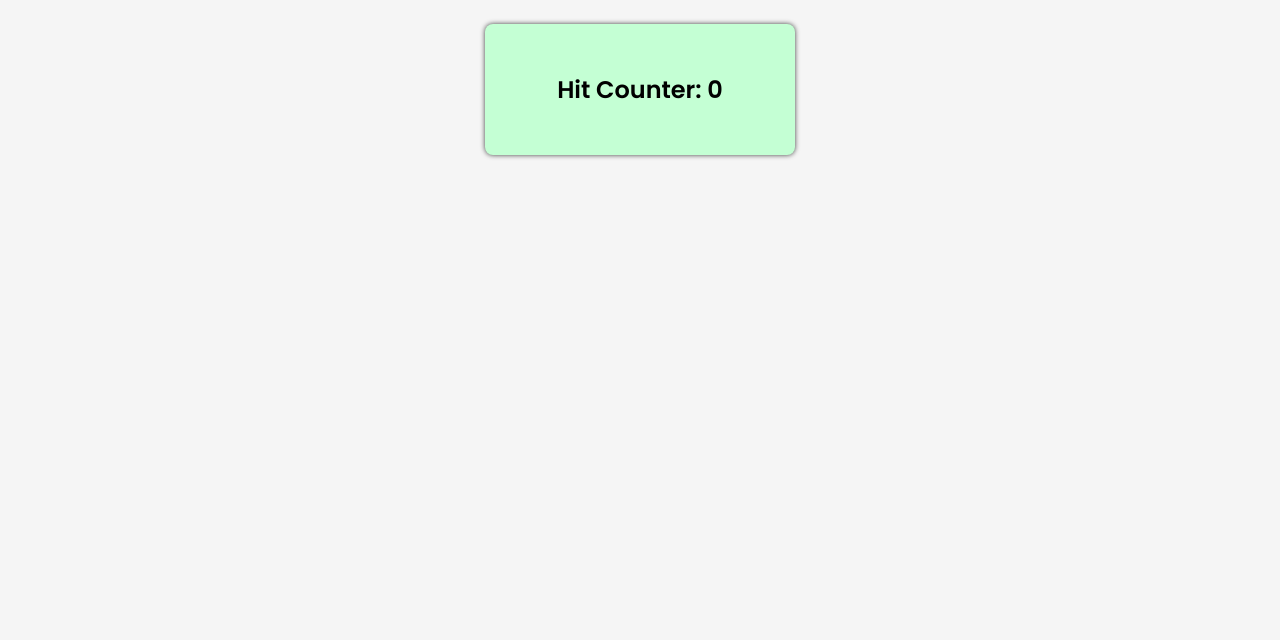
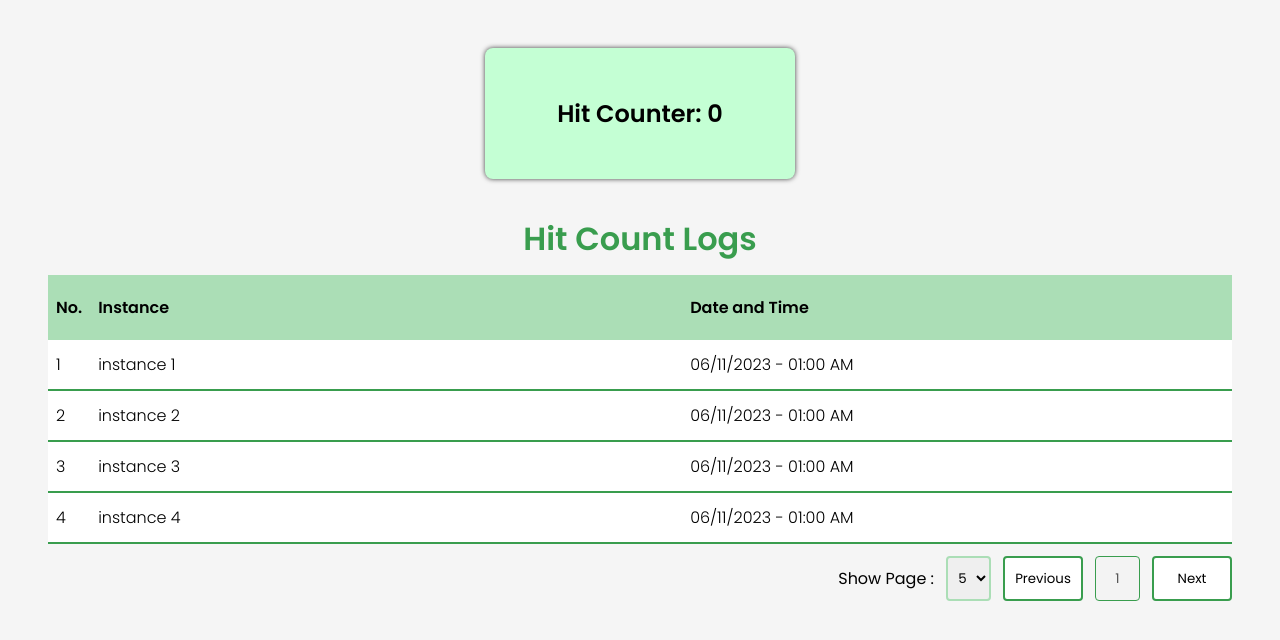
Before and after one commit to excalios/dshit-count, a React (Vite) app in the folder apps/dshit-count/: page / in a window 1280 px wide. Shown: the top 640 px of the page. Built offline with nearby package versions, Linux system fonts and the light colour scheme; no server answers.

Commit message:
feat: hit counter wkwk T_T

```diff
--- a/apps/dshit-count/src/app/app.module.css
+++ b/apps/dshit-count/src/app/app.module.css
@@ -2,5 +2,8 @@
 .main {
     background-color: #f5f5f5;
     min-height: 100vh;
-    padding: 24px;
+    display:flex;
+    flex-direction: column;
+    padding:48px;
+    gap: 36px;
 }
--- a/apps/dshit-count/src/app/app.tsx
+++ b/apps/dshit-count/src/app/app.tsx
@@ -2,6 +2,7 @@
 import styles from './app.module.css';
 import axios from 'axios';
 import Button from '../components/button/button';
+import Tables from '../components/table/Tables';
 
 // import NxWelcome from './nx-welcome';
 
@@ -20,6 +21,7 @@ export function App() {
           console.log('App res: ', data); // __AUTO_GENERATED_PRINT_VAR_END__
         });
       }} />
+      <Tables/>
     </div>
   );
 }
--- /dev/null
+++ b/apps/dshit-count/src/components/pagination/pagination.module.css
@@ -0,0 +1,58 @@
+.main{
+  display: flex;
+  gap: 12px;
+}
+
+.text{
+  display: flex;
+  justify-content: center;
+  align-items: center;
+  width: 45px;
+  height: 45px;
+  text-align: center;
+  border: 1px solid #399d4e;
+  border-radius: 4px;
+
+}
+
+.buttonText{
+  height: 45px;
+  width: max-content;
+  min-width: 80px;
+  border: 2px solid #399d4e;
+  border-radius: 4px;
+  background-color: white;
+  cursor: pointer;
+  transition: 300ms;
+}
+.buttonText:hover{
+  background-color: #abdeb6;
+
+}
+input::-webkit-outer-spin-button,
+input::-webkit-inner-spin-button {
+  -webkit-appearance: none;
+  margin: 0;
+}
+
+.page{
+  width:100%;
+  display: flex;
+  gap: 12px;
+  justify-content: flex-end;
+}
+
+.show{
+  display: flex;
+  align-items: center;
+  gap: 12px;
+}
+
+.select{
+  width: 45px;
+  aspect-ratio: 1/1;
+  border: #abdeb6 2px solid;
+  border-radius: 4px;
+  text-align: center;
+
+}
--- /dev/null
+++ b/apps/dshit-count/src/components/pagination/pagination.tsx
@@ -0,0 +1,64 @@
+import React, { useState, useEffect } from 'react';
+import styles from './pagination.module.css';
+
+const Pagination: React.FC = () => {
+  const [value, setValue] = useState(1);
+  const [show, setShow] = useState(5); // Default number of items to show per page
+
+  const handlePrevious = () => {
+    if (value > 1) {
+      setValue(value - 1);
+    }
+  };
+
+  const handleNext = () => {
+    setValue(value + 1);
+  };
+
+  useEffect(() => {
+    console.log('Value has changed:', value);
+  }, [value]);
+
+  useEffect(() => {
+    console.log('Show has changed:', show);
+  }, [show]);
+
+
+  const handleShowChange = (e: React.ChangeEvent<HTMLSelectElement>) => {
+    const selectedShow = parseInt(e.target.value, 10);
+    setShow(selectedShow);
+  };
+
+  return (
+    <div className={styles.page}>
+      <section className={styles.show}>
+        Show Page :
+        <select
+          className={styles.select}
+          title="Show Page"
+          id="page"
+          name="page"
+          value={show}
+          onChange={handleShowChange}
+        >
+          <option value="5">5</option>
+          <option value="10">10</option>
+          <option value="20">20</option>
+        </select>
+      </section>
+      <main className={styles.main}>
+        <button className={styles.buttonText} onClick={handlePrevious}>
+          Previous
+        </button>
+        <div>
+          <input placeholder='number here'  title='' type="number" value={value} className={styles.text} disabled />
+        </div>
+        <button className={styles.buttonText} onClick={handleNext}>
+          Next
+        </button>
+      </main>
+    </div>
+  );
+};
+
+export default Pagination;
--- a/apps/dshit-count/src/components/table/Tables.tsx
+++ b/apps/dshit-count/src/components/table/Tables.tsx
@@ -1,5 +1,6 @@
 import React from 'react';
 import styles from './table.module.css';
+import Pagination from '../pagination/pagination';
 
 const Tables = () => {
   return (
@@ -33,6 +34,8 @@ const Tables = () => {
           ))}
         </tbody>
       </table>
+
+        <Pagination />
     </main>
   );
 };
--- a/apps/dshit-count/src/components/table/table.module.css
+++ b/apps/dshit-count/src/components/table/table.module.css
@@ -1,5 +1,4 @@
 .main{
-  padding: 14px;
   display: flex;
   flex-direction: column;
   gap: 12px;
```
Also changed, not shown: apps/dshit-count/src/components/button/button.module.css (line endings or trailing spaces), apps/dshit-count/src/styles.css (line endings or trailing spaces).
